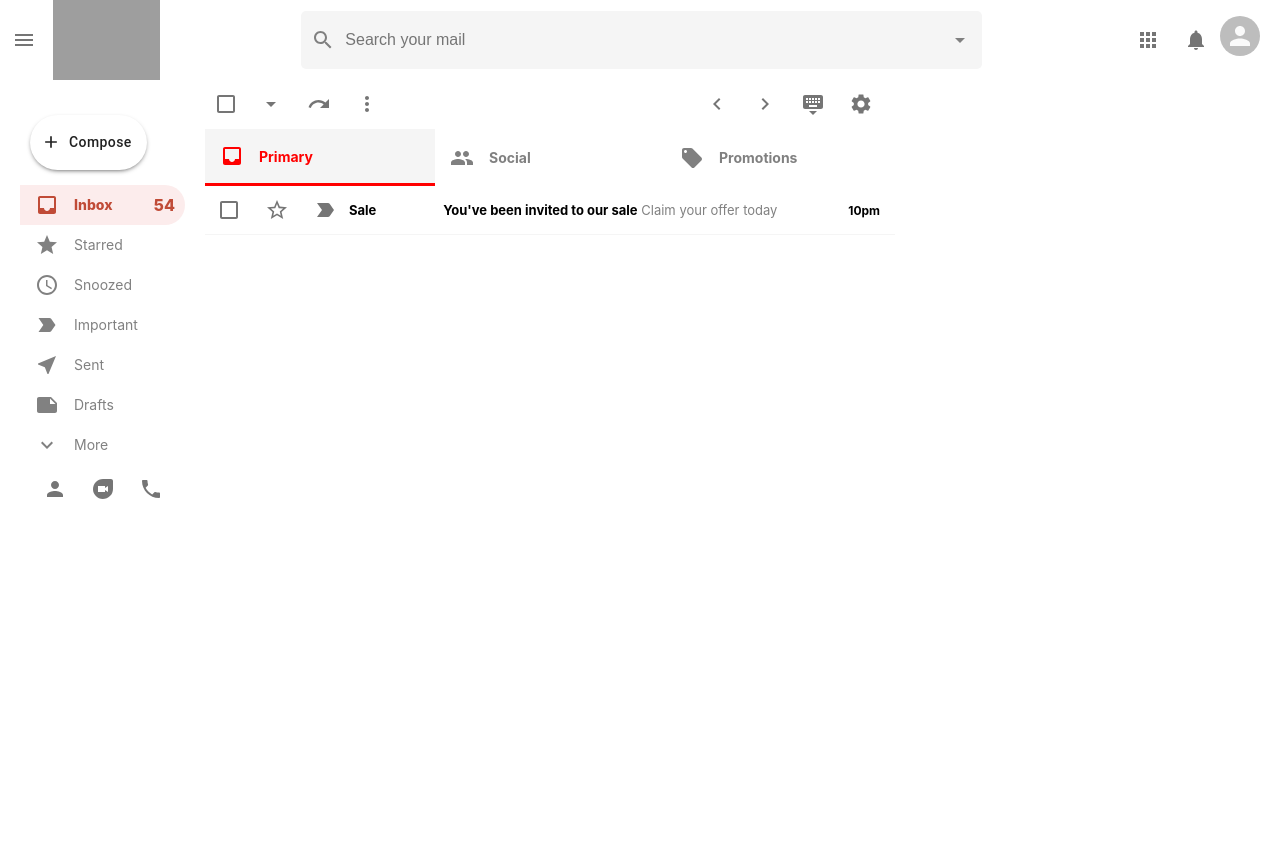
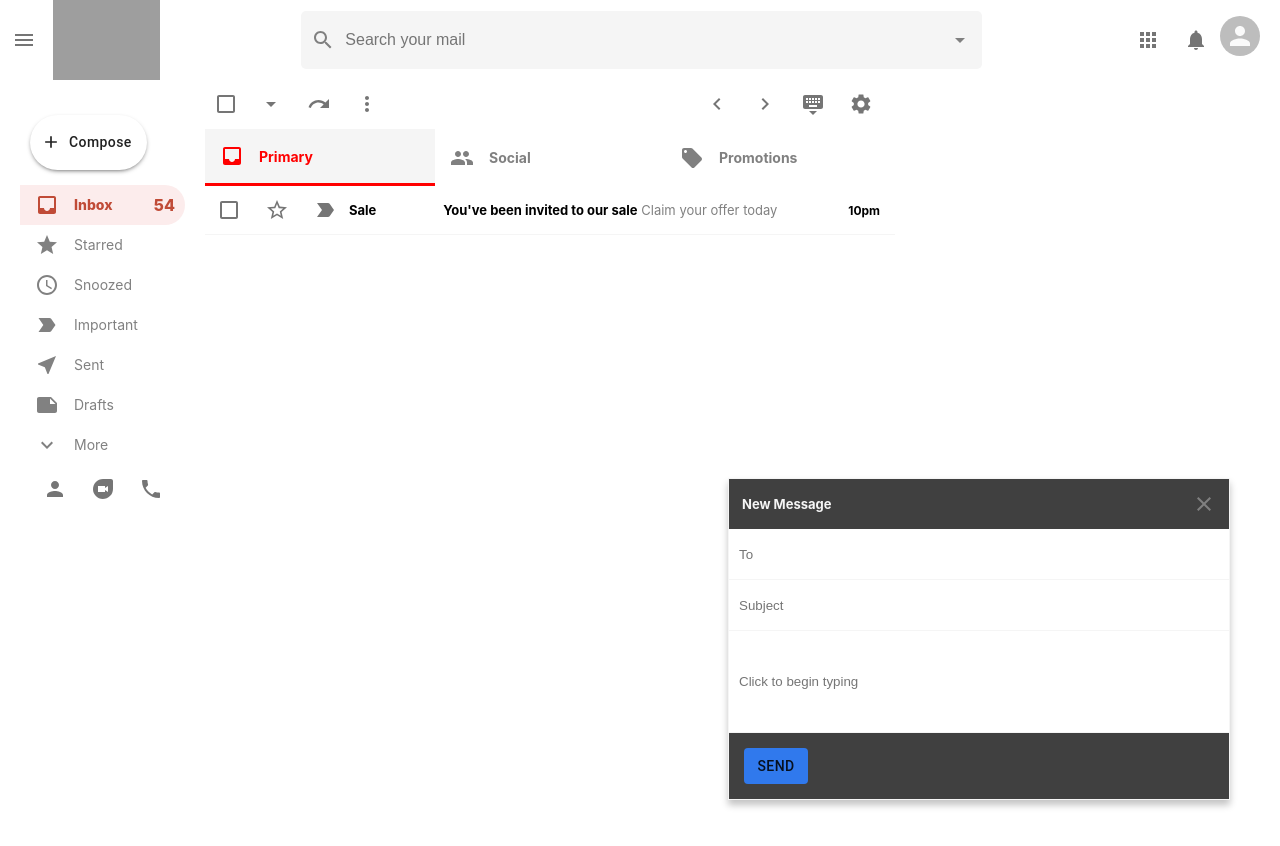
Before and after one commit to BrandonHumphry/eMail, a React (Create React App) app: page / in a window 1280 px wide. Both pictures are taken after a click on the button "Compose". Shown: the top 846 px of the page. Built offline with nearby package versions, Linux system fonts and the light colour scheme; grey boxes are pictures that could not be loaded.

Commit message:
setup click actions for send message and Firebase as a db

```diff
--- a/src/SendMail.js
+++ b/src/SendMail.js
@@ -3,25 +3,32 @@ import "./SendMail.css";
 import CloseIcon from "@material-ui/icons/Close";
 import { Button } from "@material-ui/core";
 import { useForm } from "react-hook-form";
+import { useDispatch } from "react-redux";
+import { closeSendMessage } from "./features/mailSlice";
 
 function SendMail() {
   const { register, handleSubmit, watch, errors } = useForm();
+  const dispatch = useDispatch();
 
-  const onSubmit = data => {
-    console.log(data);
+  const onSubmit = formData => {
+    console.log(formData);
   };
 
   return (
     <div className="sendMail">
       <div className="sendMail__header">
         <h3>New Message</h3>
-        <CloseIcon className="sendMail__close" />
+        <CloseIcon
+          onClick={() => dispatch(closeSendMessage())}
+          className="sendMail__close"
+        />
       </div>
+
       <form onSubmit={handleSubmit(onSubmit)}>
         <input
           name="to"
           placeholder="To"
-          type="text"
+          type="email"
           ref={register({ required: true })}
         />
         {errors.to && <p className="sendMail__error">"To" is required</p>}
--- a/src/Sidebar.js
+++ b/src/Sidebar.js
@@ -14,17 +14,22 @@ import { IconButton } from "@material-ui/core";
 import PersonIcon from "@material-ui/icons/Person";
 import DuoIcon from "@material-ui/icons/Duo";
 import PhoneIcon from "@material-ui/icons/Phone";
+import { useDispatch } from "react-redux";
+import { openSendMessage } from "./features/mailSlice";
 
 function Sidebar() {
+  const dispatch = useDispatch();
   return (
     <div className="sidebar">
       {/* startIcon will let you add an icon to the beginning of the button */}
       <Button
         startIcon={<AddIcon fontSize="large" />}
         className="sidebar__compose"
+        onClick={() => dispatch(openSendMessage())}
       >
         Compose
       </Button>
+
       <SidebarOption
         Icon={InboxIcon}
         title="Inbox"
--- a/src/features/mailSlice.js
+++ b/src/features/mailSlice.js
@@ -17,7 +17,6 @@ export const mailSlice = createSlice({
 
 export const { openSendMessage, closeSendMessage } = mailSlice.actions;
 
-export const selectSendMessageIsOpen = state =>
-  state.mail.selectSendMessageIsOpen;
+export const selectSendMessageIsOpen = state => state.mail.sendMessageIsOpen;
 
 export default mailSlice.reducer;
```
Also changed, not shown: src/firebase.js (added, +18 -0 lines).
